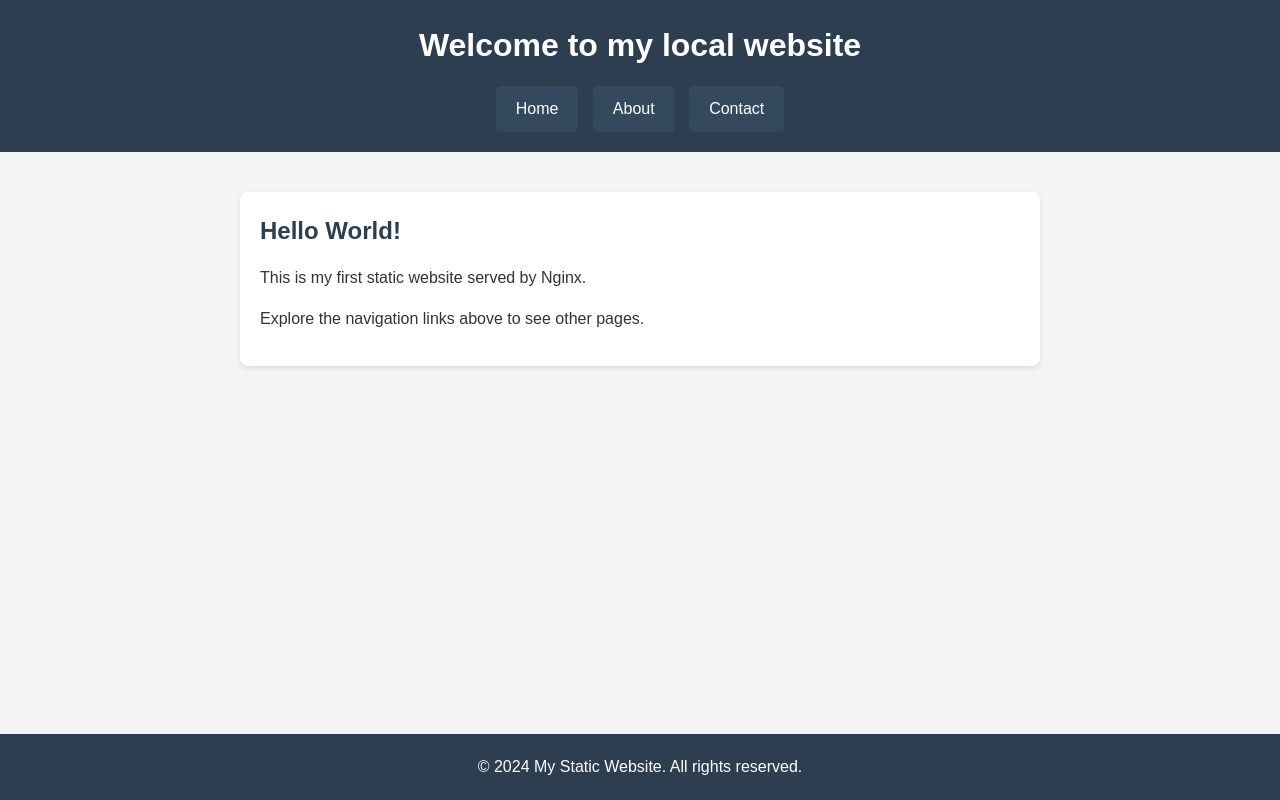
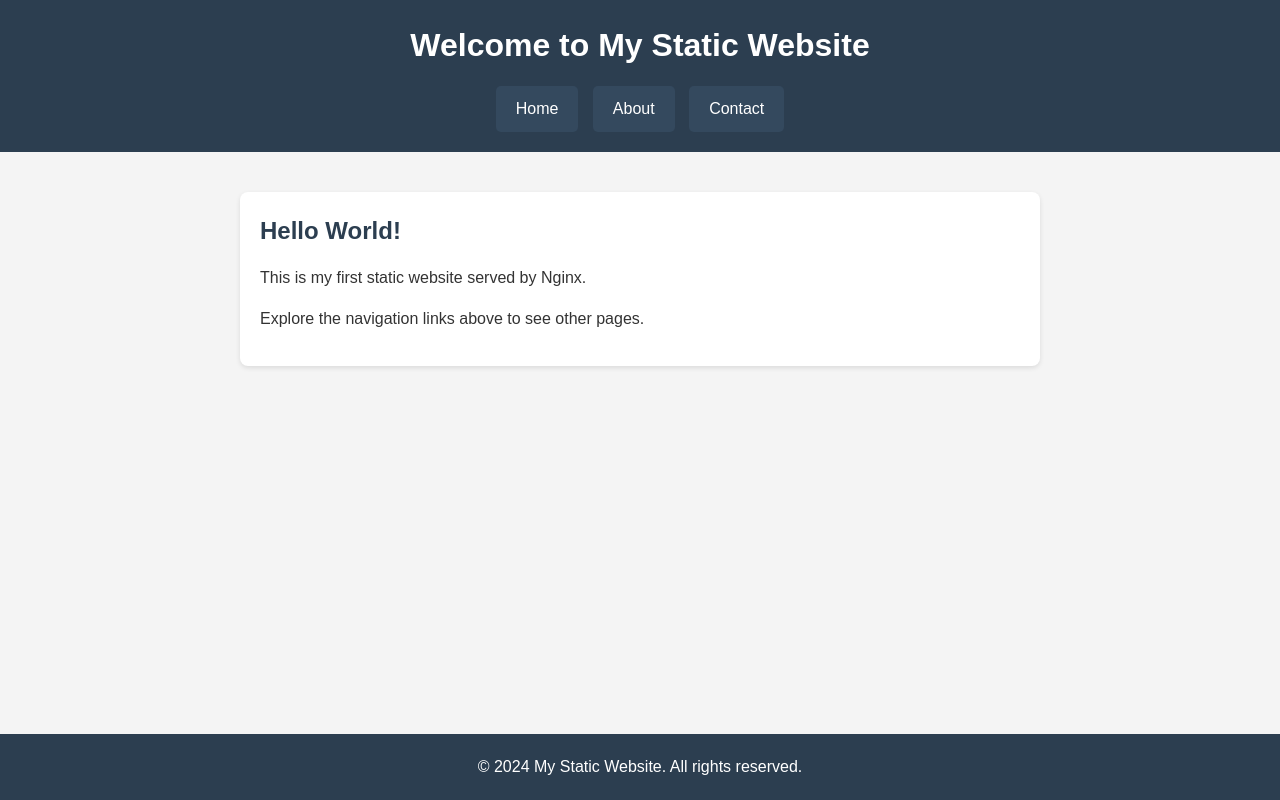
Before and after one commit to dmodrn/localwebsite, a plain HTML site: page index.html in a window 1280 px wide. Drawn offline with Linux system fonts and the light colour scheme.

Commit message:
Revert "just updated a change"

```diff
--- a/index.html
+++ b/index.html
@@ -8,7 +8,7 @@
 </head>
 <body>
     <header>
-        <h1>Welcome to my local website</h1>
+        <h1>Welcome to My Static Website</h1>
         <nav>
             <a href="index.html">Home</a>
             <a href="about.html">About</a>
```
